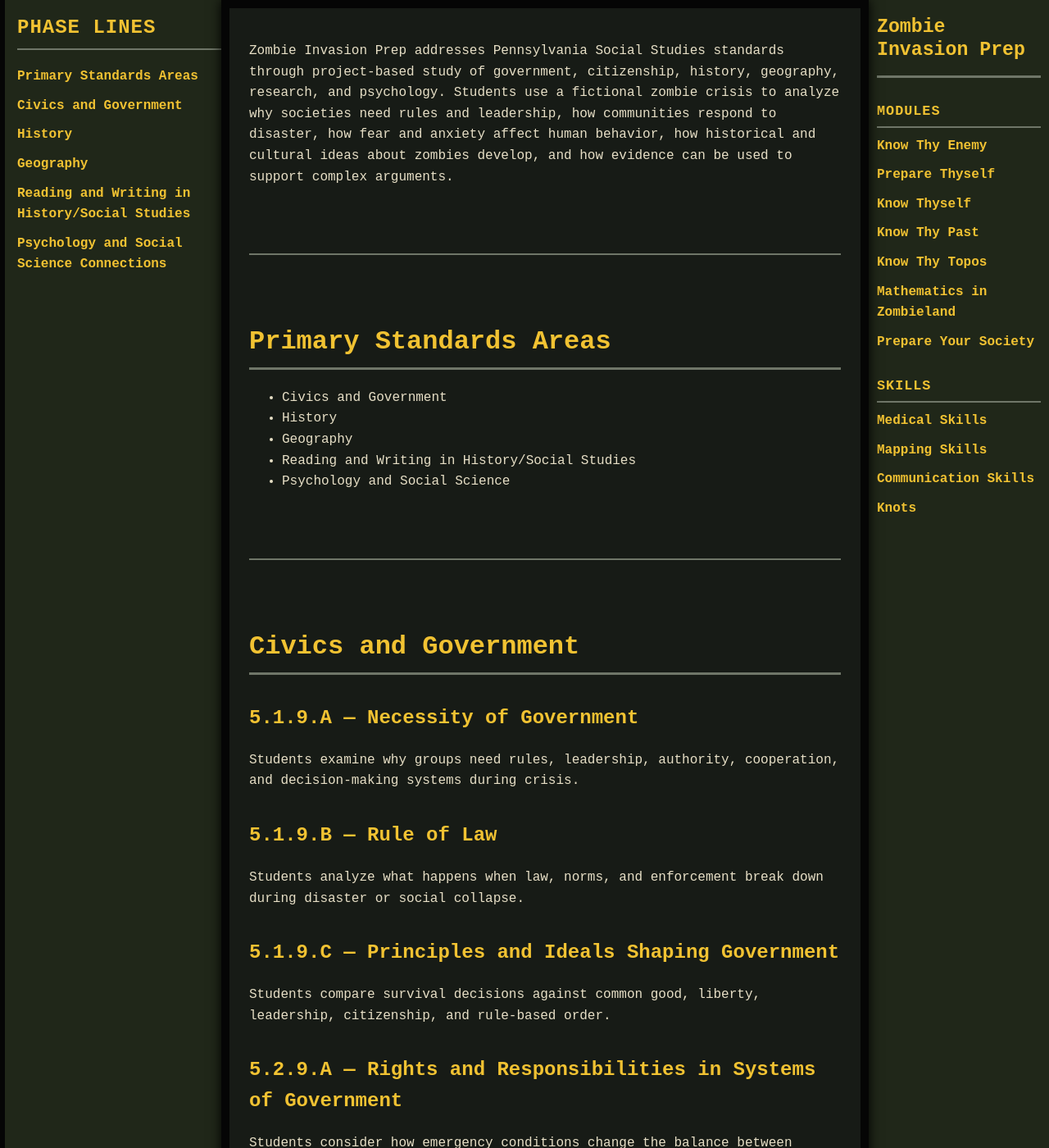
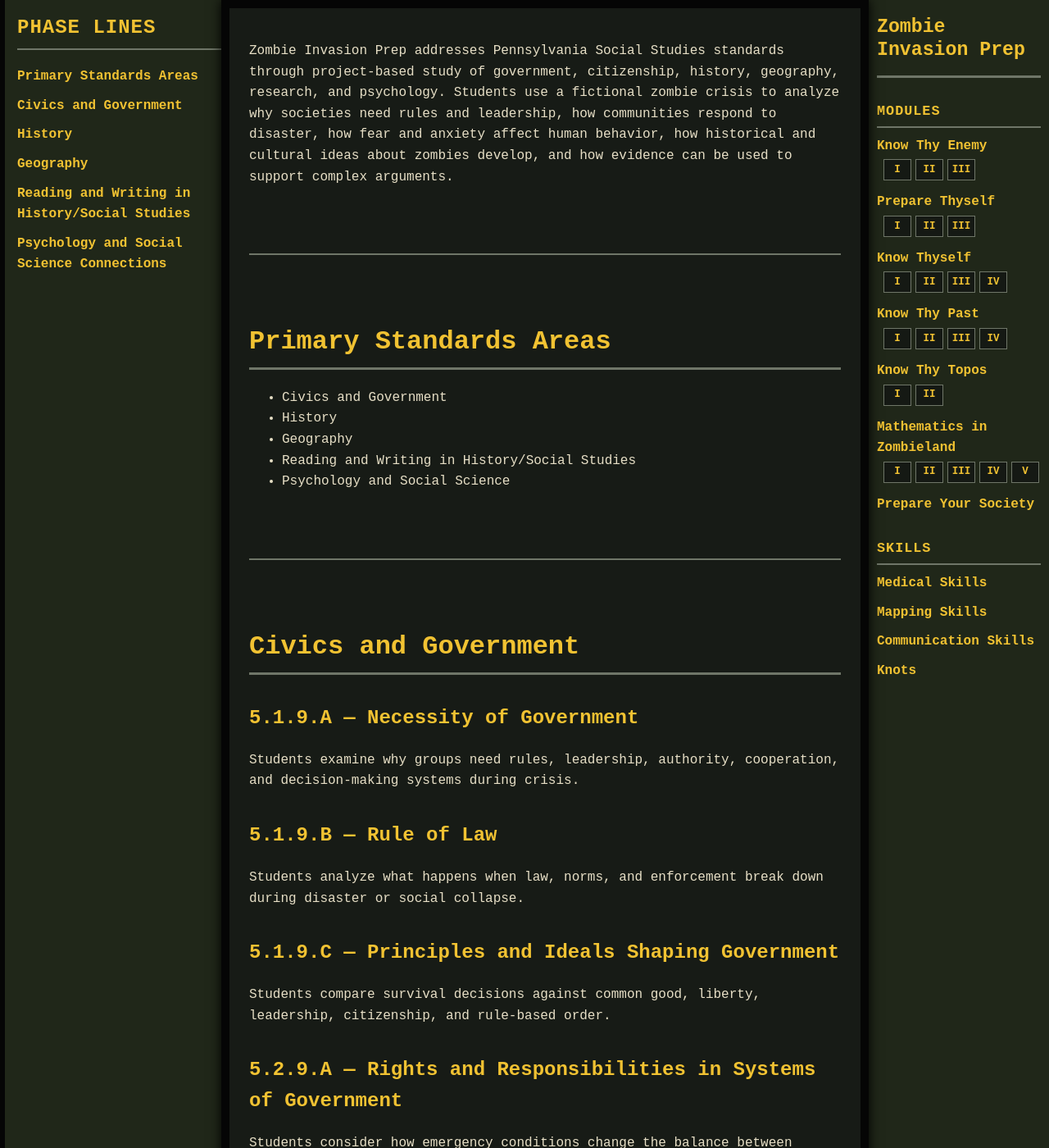
Before and after one commit to jboyce1/ZombieInvasionPrep, a Jekyll site: the page built from index.md, in a window 1280 px wide and 1400 px high. Shown: the whole window at 82% size. Built offline with Jekyll 4.4.1, drawn with Linux system fonts in a browser that asks for light colours.

Commit message:
Add direct class links to module navigation

````diff
--- a/_layouts/default.html
+++ b/_layouts/default.html
@@ -11,13 +11,60 @@
     <h1><a href="{{ '/' | relative_url }}">{{ site.title }}</a></h1>
 
     <h2 class="nav-label">Modules</h2>
-    <a href="{{ '/classes/know_thy_enemy/know_thy_enemy' | relative_url }}">Know Thy Enemy</a>
-    <a href="{{ '/classes/prepare_thyself/prepare_thyself' | relative_url }}">Prepare Thyself</a>
-    <a href="{{ '/classes/know_thyself/know_thyself' | relative_url }}">Know Thyself</a>
-    <a href="{{ '/classes/know_thy_past/know_thy_past' | relative_url }}">Know Thy Past</a>
-    <a href="{{ '/classes/know_thy_topos/know_thy_topos' | relative_url }}">Know Thy Topos</a>
-    <a href="{{ '/classes/miz/miz' | relative_url }}">Mathematics in Zombieland</a>
-    <a href="{{ '/classes/prepare_your_society/prepare_your_society' | relative_url }}">Prepare Your Society</a>
+    <div class="module-nav-group">
+      <a class="module-nav-title" href="{{ '/classes/know_thy_enemy/know_thy_enemy' | relative_url }}">Know Thy Enemy</a>
+      <div class="module-class-links" aria-label="Know Thy Enemy classes">
+        <a href="{{ '/classes/know_thy_enemy/class1' | relative_url }}" title="Know Thy Enemy Class 1">I</a>
+        <a href="{{ '/classes/know_thy_enemy/class2' | relative_url }}" title="Know Thy Enemy Class 2">II</a>
+        <a href="{{ '/classes/know_thy_enemy/class3' | relative_url }}" title="Know Thy Enemy Class 3">III</a>
+      </div>
+    </div>
+    <div class="module-nav-group">
+      <a class="module-nav-title" href="{{ '/classes/prepare_thyself/prepare_thyself' | relative_url }}">Prepare Thyself</a>
+      <div class="module-class-links" aria-label="Prepare Thyself classes">
+        <a href="{{ '/classes/prepare_thyself/class1' | relative_url }}" title="Prepare Thyself Class 1">I</a>
+        <a href="{{ '/classes/prepare_thyself/class2' | relative_url }}" title="Prepare Thyself Class 2">II</a>
+        <a href="{{ '/classes/prepare_thyself/class3' | relative_url }}" title="Prepare Thyself Class 3">III</a>
+      </div>
+    </div>
+    <div class="module-nav-group">
+      <a class="module-nav-title" href="{{ '/classes/know_thyself/know_thyself' | relative_url }}">Know Thyself</a>
+      <div class="module-class-links" aria-label="Know Thyself classes">
+        <a href="{{ '/classes/know_thyself/class1' | relative_url }}" title="Know Thyself Class 1">I</a>
+        <a href="{{ '/classes/know_thyself/class2' | relative_url }}" title="Know Thyself Class 2">II</a>
+        <a href="{{ '/classes/know_thyself/class3' | relative_url }}" title="Know Thyself Class 3">III</a>
+        <a href="{{ '/classes/know_thyself/class4' | relative_url }}" title="Know Thyself Class 4">IV</a>
+      </div>
+    </div>
+    <div class="module-nav-group">
+      <a class="module-nav-title" href="{{ '/classes/know_thy_past/know_thy_past' | relative_url }}">Know Thy Past</a>
+      <div class="module-class-links" aria-label="Know Thy Past classes">
+        <a href="{{ '/classes/know_thy_past/class1' | relative_url }}" title="Know Thy Past Class 1">I</a>
+        <a href="{{ '/classes/know_thy_past/class2' | relative_url }}" title="Know Thy Past Class 2">II</a>
+        <a href="{{ '/classes/know_thy_past/class3' | relative_url }}" title="Know Thy Past Class 3">III</a>
+        <a href="{{ '/classes/know_thy_past/class4' | relative_url }}" title="Know Thy Past Class 4">IV</a>
+      </div>
+    </div>
+    <div class="module-nav-group">
+      <a class="module-nav-title" href="{{ '/classes/know_thy_topos/know_thy_topos' | relative_url }}">Know Thy Topos</a>
+      <div class="module-class-links" aria-label="Know Thy Topos classes">
+        <a href="{{ '/classes/know_thy_topos/class1' | relative_url }}" title="Know Thy Topos Class 1">I</a>
+        <a href="{{ '/classes/know_thy_topos/class2' | relative_url }}" title="Know Thy Topos Class 2">II</a>
+      </div>
+    </div>
+    <div class="module-nav-group">
+      <a class="module-nav-title" href="{{ '/classes/miz/miz' | relative_url }}">Mathematics in Zombieland</a>
+      <div class="module-class-links" aria-label="Mathematics in Zombieland classes">
+        <a href="{{ '/classes/miz/class1' | relative_url }}" title="Mathematics in Zombieland Class 1">I</a>
+        <a href="{{ '/classes/miz/class2' | relative_url }}" title="Mathematics in Zombieland Class 2">II</a>
+        <a href="{{ '/classes/miz/class3' | relative_url }}" title="Mathematics in Zombieland Class 3">III</a>
+        <a href="{{ '/classes/miz/class4' | relative_url }}" title="Mathematics in Zombieland Class 4">IV</a>
+        <a href="{{ '/classes/miz/class5' | relative_url }}" title="Mathematics in Zombieland Class 5">V</a>
+      </div>
+    </div>
+    <div class="module-nav-group">
+      <a class="module-nav-title" href="{{ '/classes/prepare_your_society/prepare_your_society' | relative_url }}">Prepare Your Society</a>
+    </div>
 
     <h2 class="nav-label">Skills</h2>
     <a href="{{ '/skills/medical/medical' | relative_url }}">Medical Skills</a>
--- a/assets/css/styles.css
+++ b/assets/css/styles.css
@@ -12,7 +12,6 @@ Emergency Operations / Field Manual Theme
 --bg-card: #20251f;          /* cards, lists, tables */
 --bg-card-alt: #262c25;      /* alternating rows/cards */
 
-```
 /* Accent Colors */
 --hazard-yellow: #d6a21d;    /* official warning/hazard yellow */
 --hazard-yellow-light: #f0c94a;
@@ -31,8 +30,6 @@ Emergency Operations / Field Manual Theme
 
 /* Effects */
 --shadow-main: rgba(0, 0, 0, 1);
-```
-
 }
 
 /* =========================================================
@@ -99,6 +96,43 @@ font-weight: bold;
 nav a:hover {
 color: var(--link-hover);
 text-decoration: none;
+}
+
+/* Compact lesson shortcuts beneath each module landing page. */
+.module-nav-group {
+margin-bottom: 14px;
+}
+
+nav .module-nav-title {
+margin-bottom: 3px;
+}
+
+.module-class-links {
+display: flex;
+flex-wrap: wrap;
+gap: 5px;
+padding-left: 8px;
+}
+
+nav .module-class-links a {
+display: inline-flex;
+align-items: center;
+justify-content: center;
+min-width: 24px;
+height: 24px;
+margin: 0;
+padding: 0 4px;
+border: 1px solid var(--section-line);
+background: var(--bg-nav-dark);
+font-size: 0.78rem;
+line-height: 1;
+}
+
+nav .module-class-links a:hover,
+nav .module-class-links a:focus-visible {
+border-color: var(--hazard-yellow-light);
+background: var(--bg-card-alt);
+outline: none;
 }
 
 /* =========================================================
@@ -582,7 +616,6 @@ position: absolute;
 left: -9999px;
 }
 
-```
 /* Make main content full width */
 .main-content {
     margin: 0 auto;
@@ -619,6 +652,29 @@ nav a {
     white-space: nowrap;
 }
 
+.module-nav-group {
+    display: flex;
+    flex-direction: column;
+    align-items: center;
+    margin: 4px 8px 10px;
+}
+
+.module-class-links {
+    justify-content: center;
+    padding-left: 0;
+}
+
+nav .module-nav-title {
+    margin-bottom: 2px;
+}
+
+nav .module-class-links a {
+    min-width: 26px;
+    height: 26px;
+    margin: 2px;
+    padding: 0 4px;
+}
+
 nav h1 {
     width: 100%;
     text-align: center;
@@ -646,6 +702,4 @@ nav h1 {
 .gap-large {
     min-height: 180px;
 }
-```
-
 }
````
